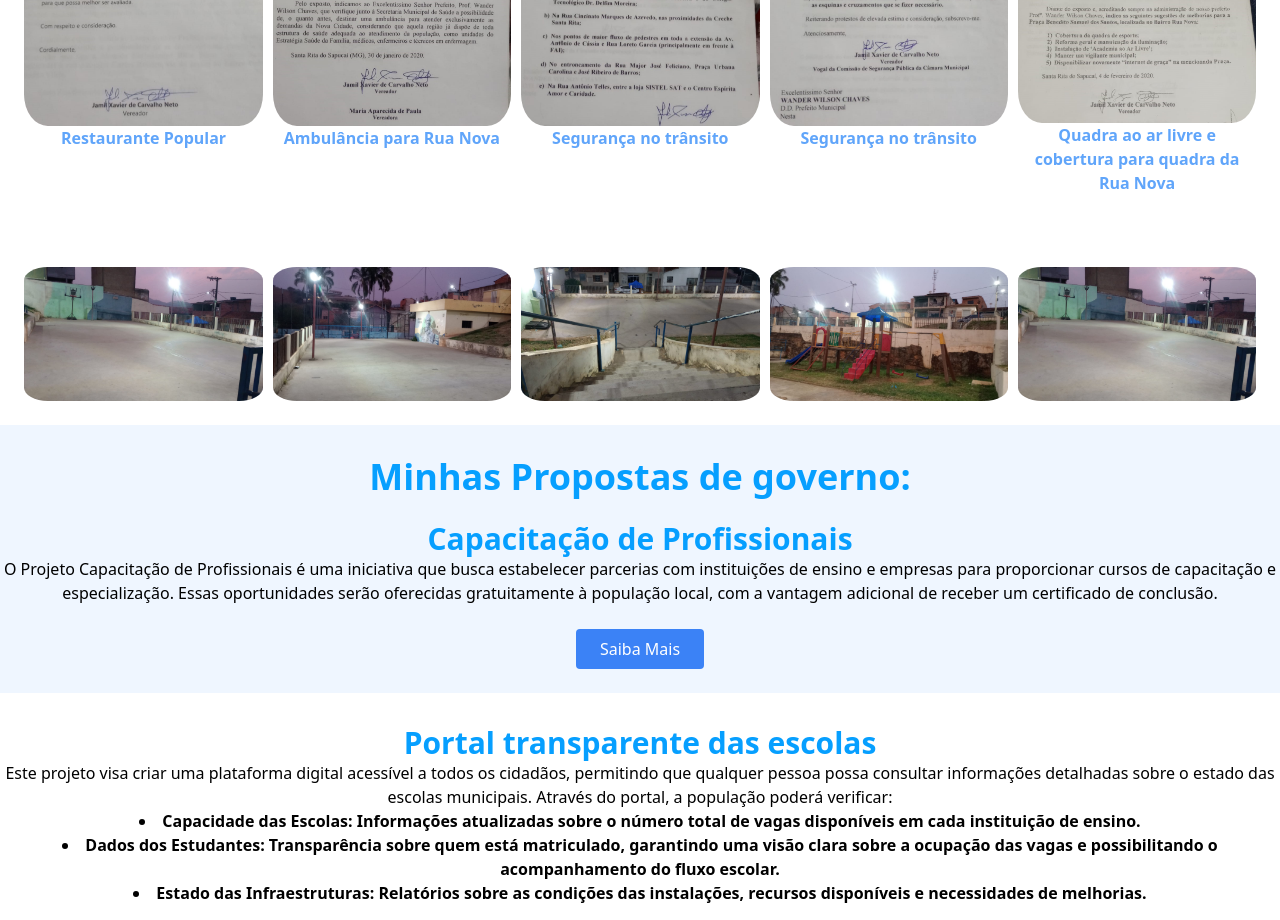
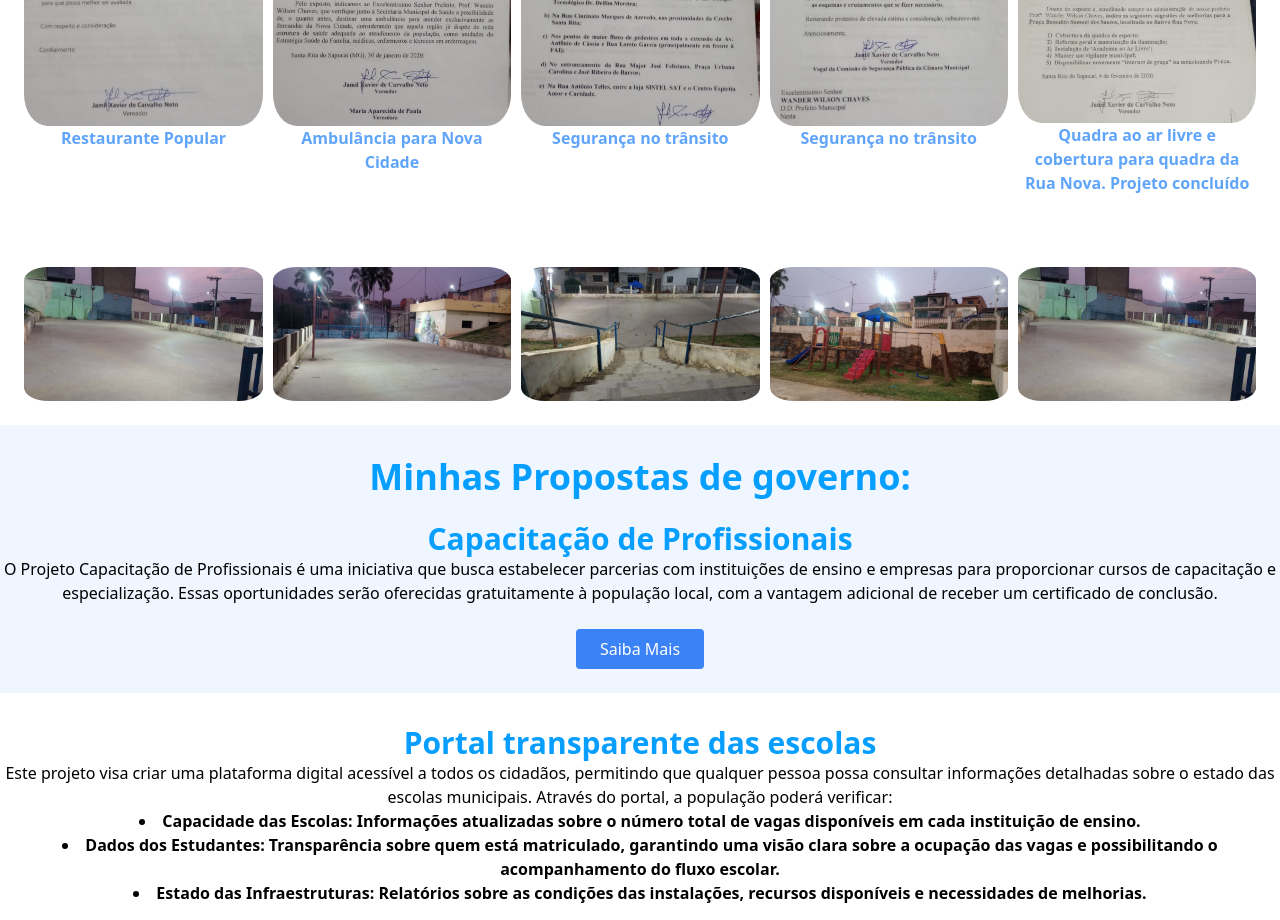
Before and after one commit to KCHAGAS94/Vereador_Jamil, a plain HTML site: page index.html in a window 1280 px wide. Shown: the part 2780-3700 px from the top of the page. Drawn offline with nearby package versions, Linux system fonts and the light colour scheme.

Commit message:
correção projeto ambulancia

```diff
--- a/index.html
+++ b/index.html
@@ -274,7 +274,7 @@
                         </div>
                         <div class="">
                             <img class="img-fluid w-100" src="img/minhas indicações/ambulancia.jpg" alt="" /> <!-- imagem deve ser tamanho 3/4 -->
-                                <p class="text-center font-bold text-blue-400">Ambulância para Rua Nova</p>
+                                <p class="text-center font-bold text-blue-400">Ambulância para Nova Cidade</p>
                         </div>
                         <div class="">
                             <img class="img-fluid w-100" src="img/minhas indicações/segurança 1.jpg" alt="" /> <!-- imagem deve ser tamanho 3/4 -->
@@ -286,7 +286,7 @@
                         </div>
                         <div class="">
                             <img class="img-fluid w-100" src="img/minhas indicações/Quadra ar livre.jpg" alt="" /> <!-- imagem deve ser tamanho 3/4 -->
-                                <p class="text-center font-bold text-blue-400">Quadra ao ar livre e cobertura para quadra da Rua Nova</p>
+                                <p class="text-center font-bold text-blue-400">Quadra ao ar livre e cobertura para quadra da Rua Nova. Projeto concluído</p>
                         </div>
                         <div class="">
                             <img class="img-fluid w-100" src="img/minhas indicações/braço luz.jpg" alt="" /> <!-- imagem deve ser tamanho 3/4 -->
```
